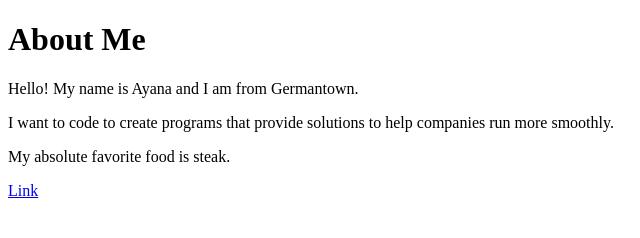
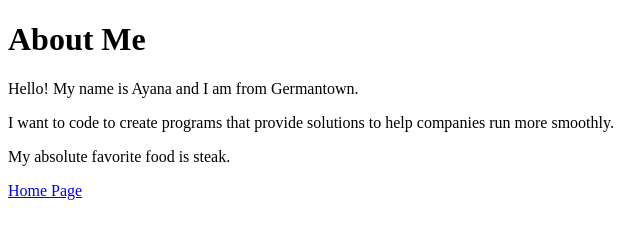
Before and after one commit to asmithxu/ChallengeASmith, a plain HTML site: page about.html in a window 1280 px wide. Shown: the full height of the page, 0-640 px from the left. Drawn offline with Linux system fonts and the light colour scheme.

Commit message:
Update about.html

```diff
--- a/about.html
+++ b/about.html
@@ -14,6 +14,6 @@
     <p>I want to code to create programs that provide solutions to help companies run more smoothly.</p>
     <p>My absolute favorite food is steak.</p>
     <!-- Correct the link to the Homepage and Customize the Link Text -->
-    <a href="https://asmithxu.github.io/ChallengeASmith/">Link</a>
+    <a href="https://asmithxu.github.io/ChallengeASmith/">Home Page</a>
 </body>
 </html>
```
